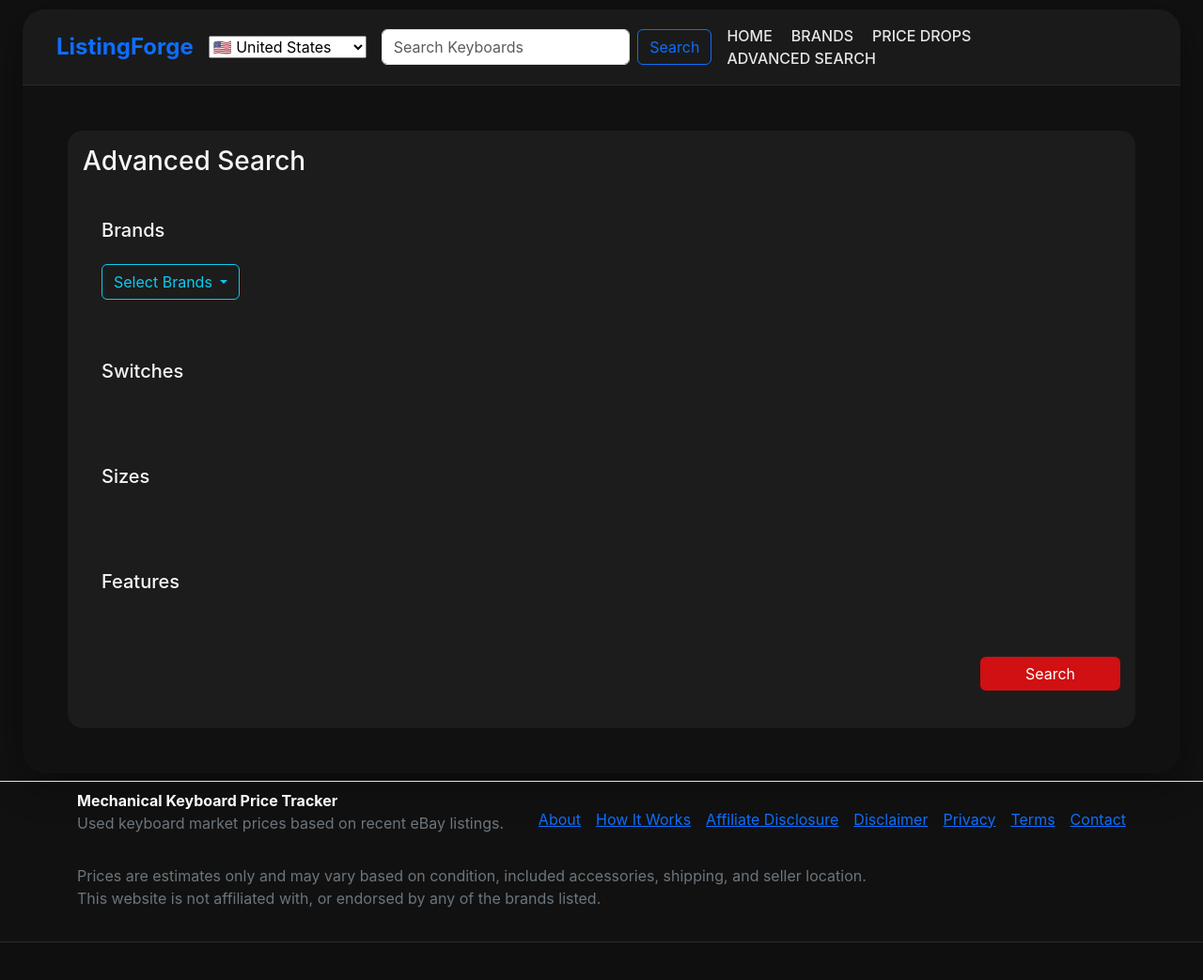
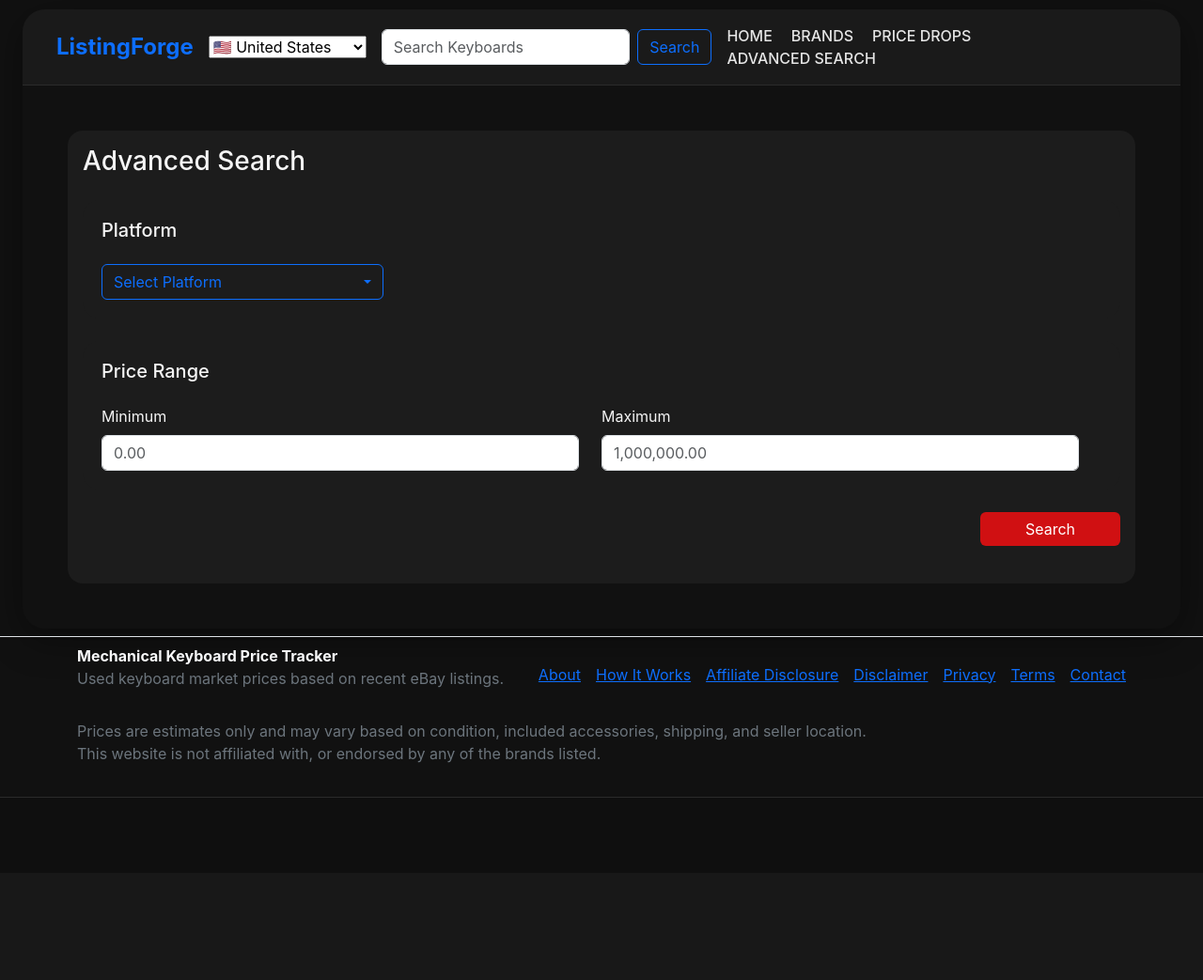
Before and after one commit to Michael668875/listingforge, a Django app: page /advanced_search/ in a window 1280 px wide. Shown: the top 1043 px of the page at 94% size. After the commit the page ends 849 px from the top, so only its background shows below. Run offline with Django 5.2, Linux system fonts and the light colour scheme; data that the repository does not hold is empty; some libraries are stand-ins or nearby versions.

Commit message:
added advanced search and search results

```diff
--- a/listings/static/listings/style.css
+++ b/listings/static/listings/style.css
@@ -281,3 +281,48 @@
 .pagination .ellipsis {
     padding: 0 5px;
 }
+
+/* advanced search page */
+
+.platform-dropdown {
+    width: 300px;
+    max-height: 70vh;
+    overflow-y: auto;
+}
+
+#platformDropdownButton {
+    width: 300px;
+    max-width: 100%;
+    display: flex;
+    align-items: center;
+}
+
+#platformDropdownButton::after {
+    margin-left: auto;
+    flex-shrink: 0;
+}
+
+
+.platform-dropdown {
+    background-color: #2b3035 !important;
+    border: 1px solid #495057;
+}
+
+.platform-dropdown .form-check-label {
+    color: #ffffff !important;
+}
+
+.platform-dropdown .form-check-input {
+    background-color: #ffffff !important;
+    border: 1px solid #adb5bd !important;
+}
+
+.platform-dropdown .form-check-input:checked {
+    background-color: #0dcaf0 !important;
+    border-color: #0dcaf0 !important;
+}
+
+.platform-dropdown .form-check:hover {
+    background-color: #343a40;
+    border-radius: 4px;
+}
--- a/listings/templates/listings/advanced_search.html
+++ b/listings/templates/listings/advanced_search.html
@@ -20,12 +20,12 @@
 {% endif %}
 
 
-<!-- Brands -->
+<!-- Platforms -->
 
 <div class="stat-card mb-4">
 
     <div class="card-header">
-        <h2 class="h5 mb-4">Brands</h2>
+        <h2 class="h5 mb-4">Platform</h2>
     </div>
 
     <div class="card-body">
@@ -33,36 +33,36 @@
         <div class="dropdown">
 
             <button
-                id="brandDropdownButton"
-                class="btn btn-outline-info dropdown-toggle text-start"
+                id="platformDropdownButton"
+                class="btn btn-outline-primary dropdown-toggle text-start"
                 type="button"
                 data-bs-toggle="dropdown"
                 data-bs-auto-close="outside"
                 aria-expanded="false"
             >
-                Select Brands
+                Select Platform
             </button>
 
 
-            <div class="dropdown-menu brand-dropdown p-3">
+            <div class="dropdown-menu platform-dropdown p-3">
 
-                {% for brand in brands %}
+                {% for platform in platforms %}
 
                     <div class="form-check">
 
                         <input
-                            class="form-check-input brand-checkbox"
+                            class="form-check-input platform-checkbox"
                             type="checkbox"
-                            name="brands"
-                            value="{{ brand.slug }}"
-                            id="brand-{{ forloop.counter }}"
+                            name="platforms"
+                            value="{{ platform.slug }}"
+                            id="platform-{{ forloop.counter }}"
                         >
 
                         <label
                             class="form-check-label"
-                            for="brand-{{ forloop.counter }}"
+                            for="platform-{{ forloop.counter }}"
                         >
-                            {{ brand.name }}
+                            {{ platform.name }}
                         </label>
 
                     </div>
@@ -78,44 +78,47 @@
 </div>
 
 
-<!-- Switches -->
+<!-- Price Range -->
 
 <div class="stat-card mb-4">
 
     <div class="card-header">
-        <h2 class="h5 mb-4">Switches</h2>
+        <h2 class="h5 mb-4">Price Range</h2>
     </div>
 
     <div class="card-body">
 
         <div class="row">
+            <div class="row">
 
-            {% for switch in switches %}
-
-                <div class="col-12 col-sm-6 col-md-4 col-lg-3 mb-2">
-
-                    <div class="form-check">
-
-                        <input
-                            class="form-check-input"
-                            type="checkbox"
-                            name="switches"
-                            value="{{ switch.slug }}"
-                            id="switch-{{ forloop.counter }}"
-                        >
-
-                        <label
-                            class="form-check-label"
-                            for="switch-{{ forloop.counter }}"
-                        >
-                            {{ switch.name }}
-                        </label>
-
-                    </div>
-
+                <div class="col-6">
+                    <label for="min-price" class="form-label">Minimum</label>
+                    <input
+                        type="number"
+                        name="min_price"
+                        id="min-price"
+                        class="form-control"
+                        min="0"
+                        step="1"
+                        placeholder="0.00"
+                    >
                 </div>
 
-            {% endfor %}
+                <div class="col-6">
+                    <label for="max-price" class="form-label">Maximum</label>
+                    <input
+                        type="number"
+                        name="max_price"
+                        id="max-price"
+                        class="form-control"
+                        min="0"
+                        step="1"
+                        placeholder="1,000,000.00"
+                    >
+                </div>
+
+            </div>
+
 
         </div>
 
@@ -123,97 +126,6 @@
 
 </div>
 
-
-<!-- Sizes -->
-
-<div class="stat-card mb-4">
-
-    <div class="card-header">
-        <h2 class="h5 mb-4">Sizes</h2>
-    </div>
-
-    <div class="card-body">
-
-        <div class="row">
-
-            {% for size in sizes %}
-
-                <div class="col-12 col-sm-6 col-md-4 col-lg-3 mb-2">
-
-                    <div class="form-check">
-
-                        <input
-                            class="form-check-input"
-                            type="checkbox"
-                            name="sizes"
-                            value="{{ size.slug }}"
-                            id="size-{{ forloop.counter }}"
-                        >
-
-                        <label
-                            class="form-check-label"
-                            for="size-{{ forloop.counter }}"
-                        >
-                            {{ size.name }}
-                        </label>
-
-                    </div>
-
-                </div>
-
-            {% endfor %}
-
-        </div>
-
-    </div>
-
-</div>
-
-
-<!-- Features -->
-
-<div class="stat-card mb-4">
-
-    <div class="card-header">
-        <h2 class="h5 mb-4">Features</h2>
-    </div>
-
-    <div class="card-body">
-
-        <div class="row">
-
-            {% for feature in features %}
-
-                <div class="col-12 col-sm-6 col-md-4 col-lg-3 mb-2">
-
-                    <div class="form-check">
-
-                        <input
-                            class="form-check-input"
-                            type="checkbox"
-                            name="features"
-                            value="{{ feature.slug }}"
-                            id="feature-{{ forloop.counter }}"
-                        >
-
-                        <label
-                            class="form-check-label"
-                            for="feature-{{ forloop.counter }}"
-                        >
-                            {{ feature.name }}
-                        </label>
-
-                    </div>
-
-                </div>
-
-            {% endfor %}
-
-        </div>
-
-    </div>
-
-</div>
 
 
 <!-- Search button -->
--- a/listings/views.py
+++ b/listings/views.py
@@ -34,11 +34,6 @@ class SystemsView(ListView):
     model = System
     template_name = "listings/systems.html"
 
-    # def get_queryset(self):
-    #     country = self.request.GET.get("country", "US")
-        # return Systems.objects.all_systems(country)
-
-
 class SingleSystemView(ListView):
     template_name = "listings/system.html"
     context_object_name = "listings"
@@ -61,59 +56,54 @@ class SingleSystemView(ListView):
 class AdvancedSearchView(TemplateView):
     template_name = "listings/advanced_search.html"
 
-    # def get_context_data(self, **kwargs):
-    #     context = super().get_context_data(**kwargs)
+    def get_context_data(self, **kwargs):
+        context = super().get_context_data(**kwargs)
 
-    #     country = self.request.GET.get("country", "US")
+        country = self.request.GET.get("country", "US")
 
-    #     context["country"] = country
 
-    #     context["brands"] = CanonBrand.objects.all_brands(
-    #         country=country
-    #     )
+        context["country"] = country
 
-    #     # Switches
-    #     context["switches"] = get_specifications_in_yaml_order(
-    #         "switch",
-    #         "switches"
-    #     )
+        context["platforms"] = System.objects.all()
 
-    #     # Sizes
-    #     context["sizes"] = get_specifications_in_yaml_order(
-    #         "size",
-    #         "sizes"
-    #     )
+        context["listings"] = Listing.objects.filter(country=country)
 
-    #     # Features
-    #     context["features"] = get_specifications_in_yaml_order(
-    #         "feature",
-    #         "features"
-    #     )
-
-    #     return context
+        return context
 
 
 class SearchResultsView(ListView):
     template_name = "listings/search_results.html"
-    context_object_name = "specs"
+    context_object_name = "listings"
     paginate_by = 40
 
-    # def get_queryset(self):
-    #     country = self.request.GET.get("country", "US")
 
-    #     brands = self.request.GET.getlist("brands")
-    #     switches = self.request.GET.getlist("switches")
-    #     sizes = self.request.GET.getlist("sizes")
-    #     features = self.request.GET.getlist("features")
+    def get_queryset(self):
+        country = self.request.GET.get("country", "US")
 
-    #     return Specs.objects.advanced_search(
-    #         country=country,
-    #         brands=brands,
-    #         switches=switches,
-    #         sizes=sizes,
-    #         features=features,
-    #     )
+        queryset = Listing.objects.filter(
+            country=country,
+            status="ACTIVE",
+        )
 
+        min_price = self.request.GET.get("min_price")
+        max_price = self.request.GET.get("max_price")
+
+        if min_price:
+            queryset = queryset.filter(price__gte=min_price)
+
+        if max_price:
+            queryset = queryset.filter(price__lte=max_price)
+
+        platforms = self.request.GET.getlist("platforms")
+
+        if platforms:
+            queryset = queryset.filter(
+                system__slug__in=platforms
+            ).distinct()
+
+        return queryset.order_by("-last_updated")
+
+    # required ro preserve url when browsing pages.
     def get_context_data(self, **kwargs):
         context = super().get_context_data(**kwargs)
 
@@ -121,6 +111,12 @@ class SearchResultsView(ListView):
         params.pop("page", None)
 
         context["search_params"] = params.urlencode()
+
+        platform_slugs = self.request.GET.getlist("platforms")
+
+        context["selected_platforms"] = System.objects.filter(
+            slug__in=platform_slugs
+    )
 
         return context
 
```
Also changed, not shown: listings/templates/listings/search_results.html (+15 -45 lines).
